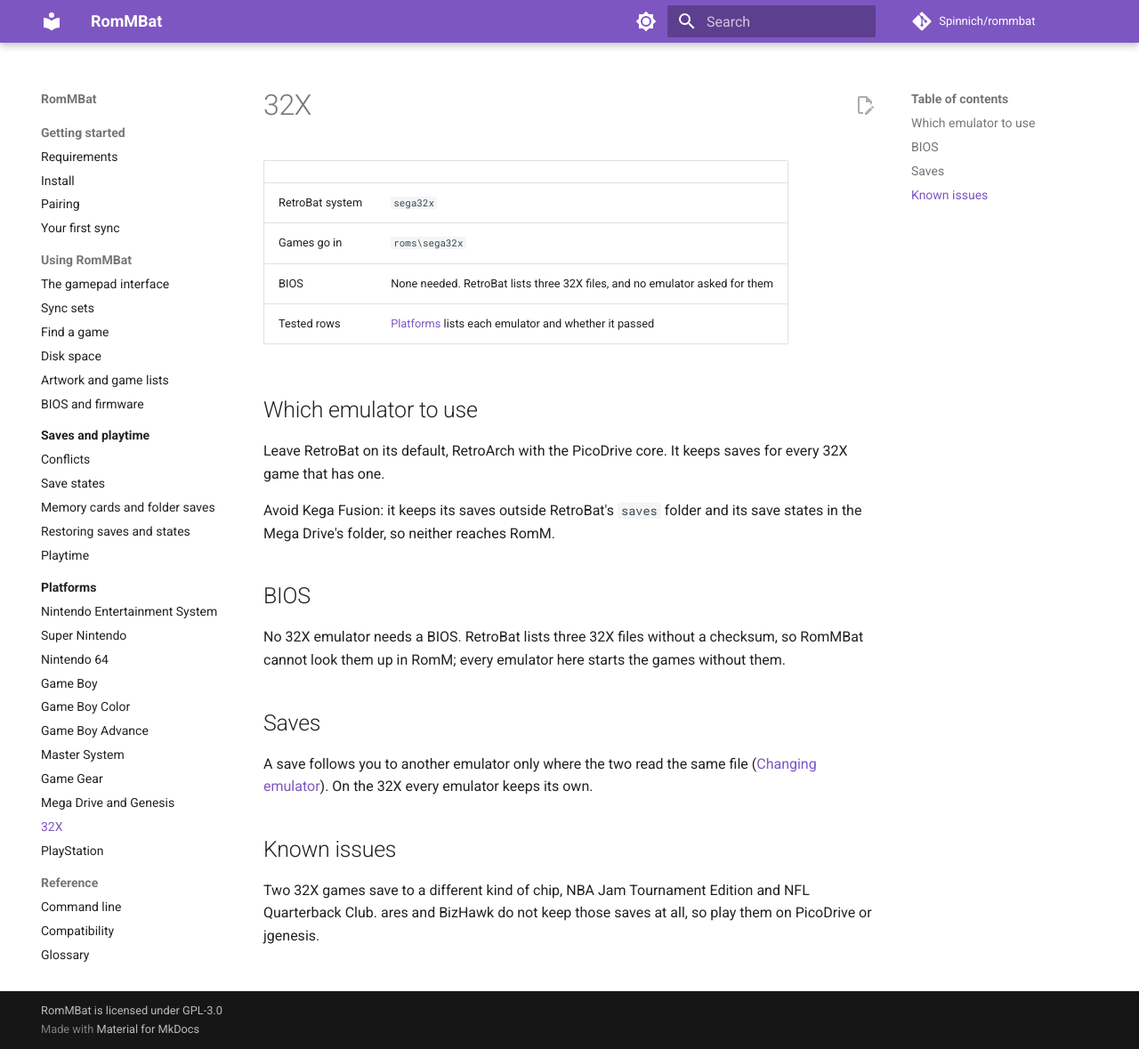
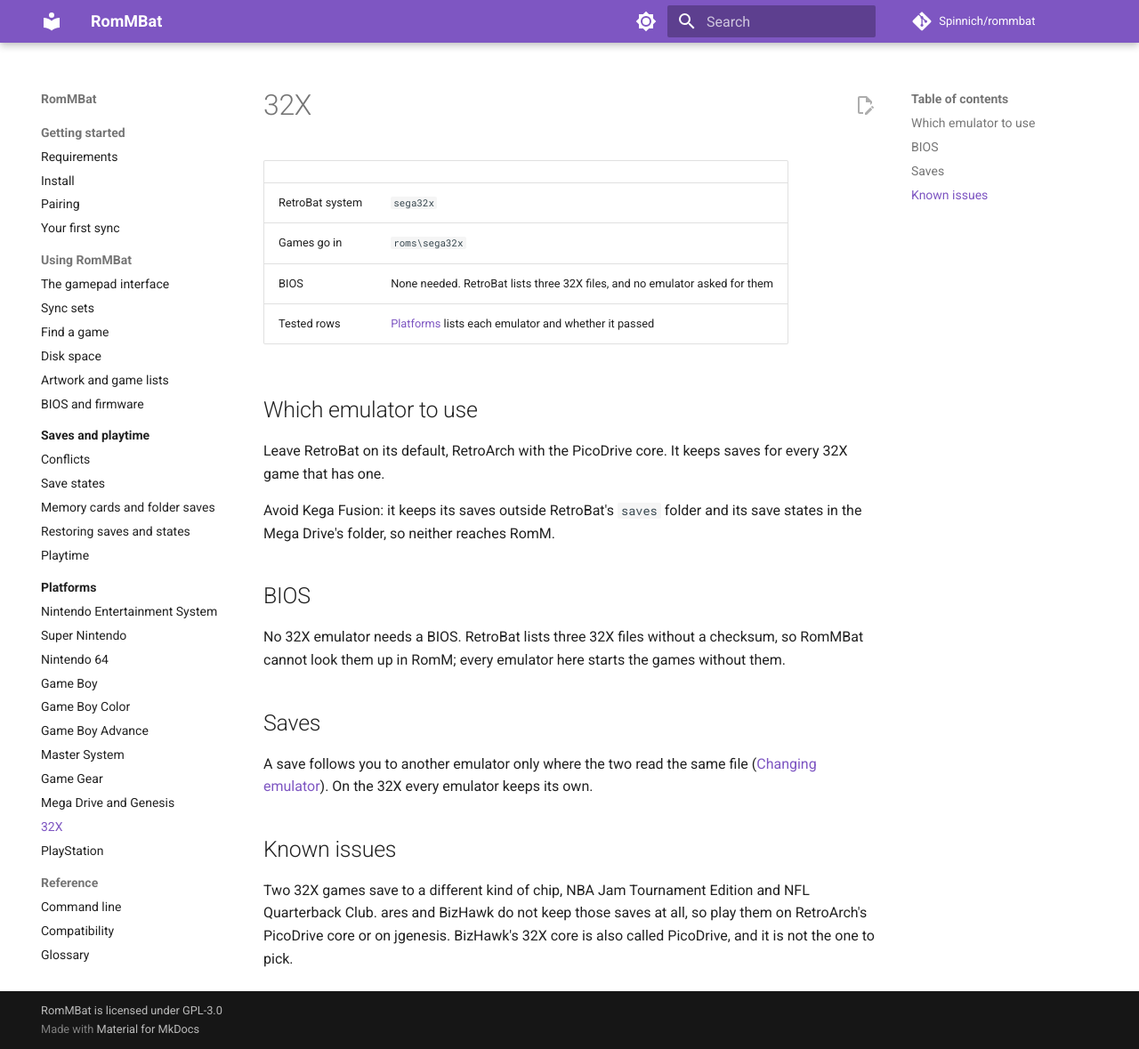
Before and after one commit to Spinnich/rommbat, an MkDocs documentation site: the page built from wiki/platforms/sega32x.md, in a window 1280 px wide and 1179 px high. Shown: the whole window at 89% size. Built offline with MkDocs 1.6.1 and Material for MkDocs 9.7.7, drawn with Linux system fonts in a browser that asks for light colours; comment, search, counter and statistics services are not loaded.

Commit message:
Name RetroArch's PicoDrive, not BizHawk's, for the 32X EEPROM games (R1.1)
Co-Authored-By: Claude Opus 5.5 <noreply@anthropic.com>

```diff
--- a/wiki/platforms/sega32x.md
+++ b/wiki/platforms/sega32x.md
@@ -28,4 +28,5 @@ A save follows you to another emulator only where the two read the same file
 ## Known issues
 
 Two 32X games save to a different kind of chip, NBA Jam Tournament Edition and NFL Quarterback
-Club. ares and BizHawk do not keep those saves at all, so play them on PicoDrive or jgenesis.
+Club. ares and BizHawk do not keep those saves at all, so play them on RetroArch's PicoDrive core
+or on jgenesis. BizHawk's 32X core is also called PicoDrive, and it is not the one to pick.
```
